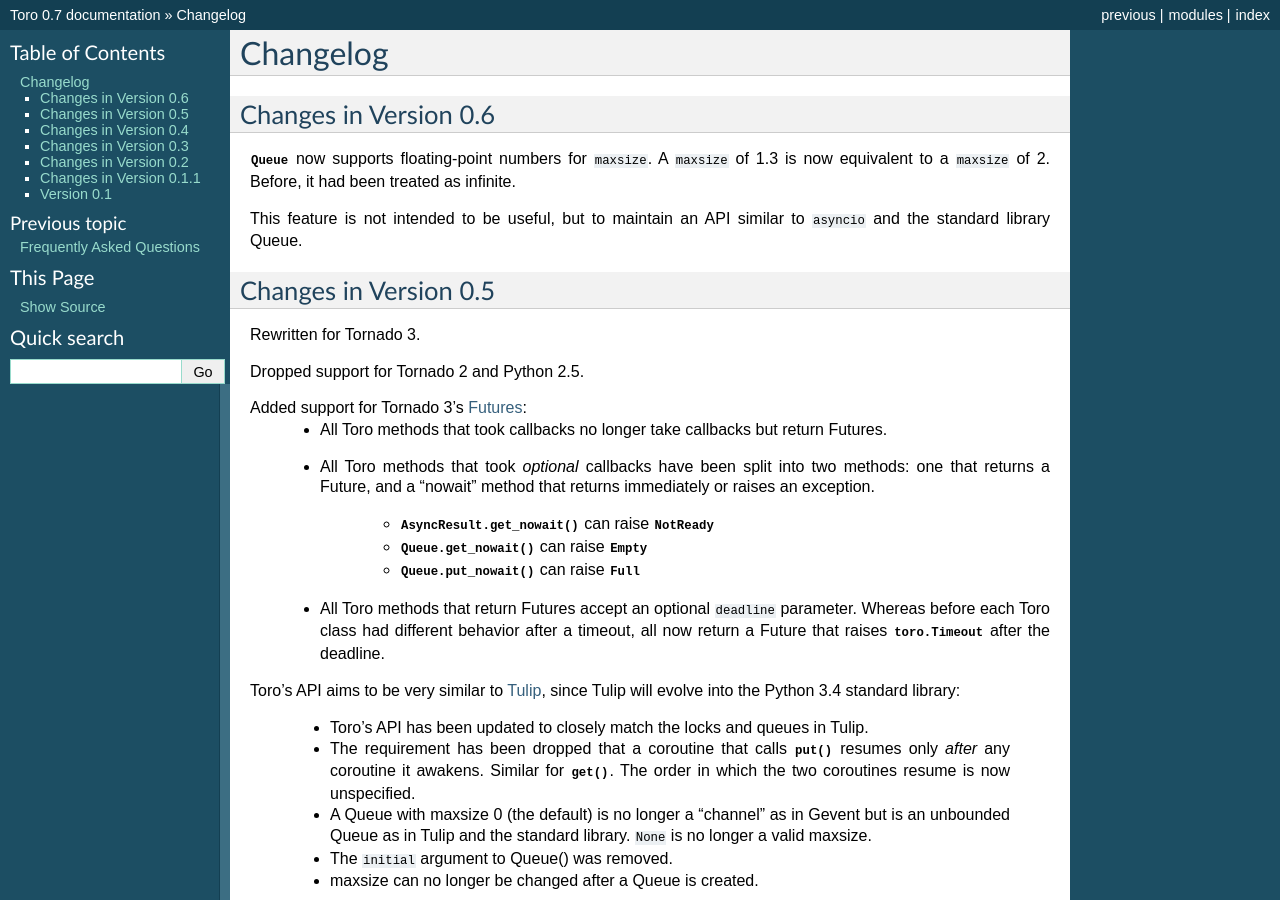
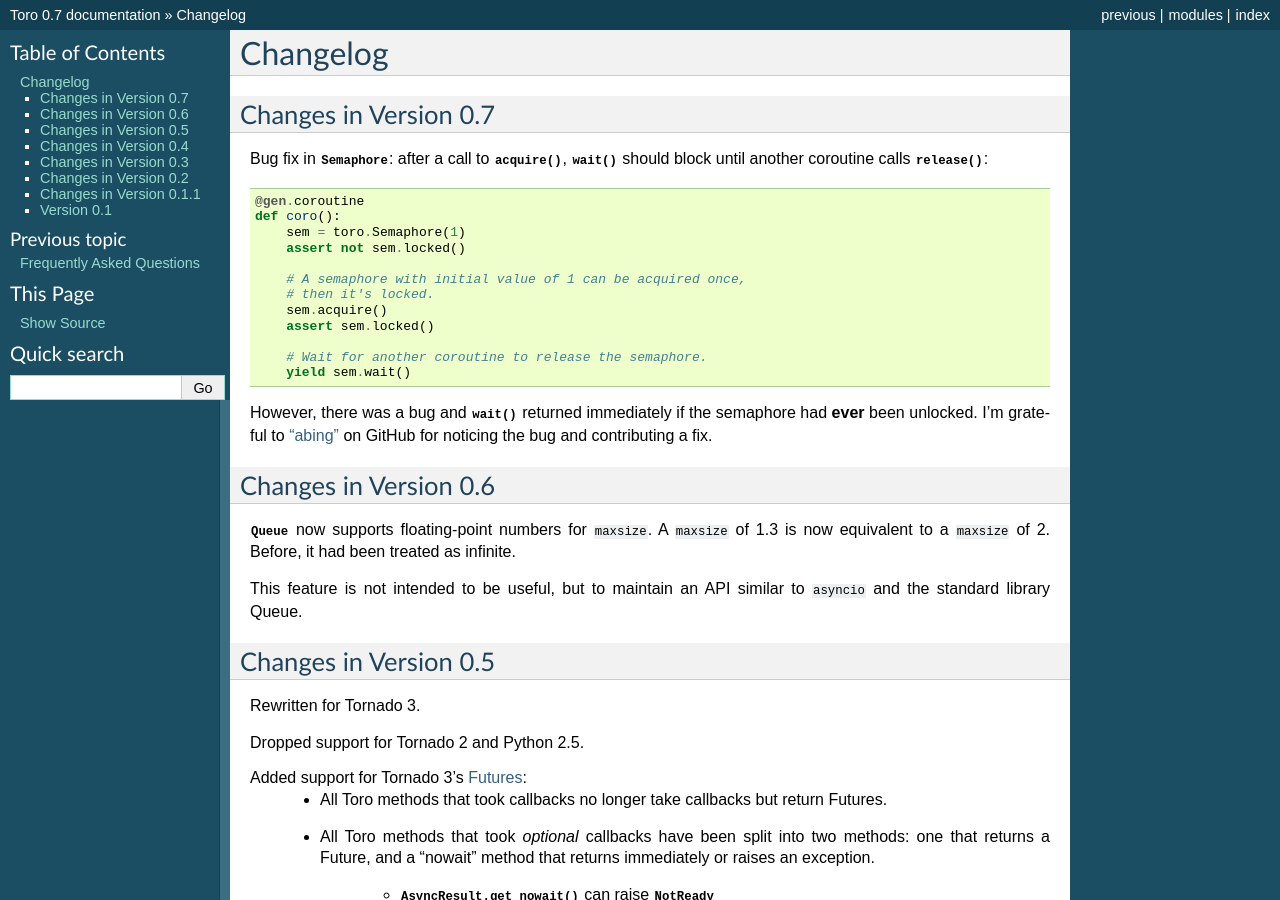
Before and after one commit to ajdavis/toro, a Sphinx documentation site: the page built from doc/changelog.rst, in a window 1280 px wide and 900 px high. Built offline with Sphinx 7.4.7, drawn with Linux system fonts in a browser that asks for light colours.

Commit message:
Update changelog for 0.7.

```diff
--- a/doc/changelog.rst
+++ b/doc/changelog.rst
@@ -2,6 +2,32 @@ Changelog
 =========
 
 .. module:: toro
+
+Changes in Version 0.7
+----------------------
+
+Bug fix in :class:`~toro.Semaphore`: after a call to
+:meth:`~toro.Semaphore.acquire`, :meth:`~toro.Semaphore.wait` should block
+until another coroutine calls :meth:`~toro.Semaphore.release`::
+
+    @gen.coroutine
+    def coro():
+        sem = toro.Semaphore(1)
+        assert not sem.locked()
+
+        # A semaphore with initial value of 1 can be acquired once,
+        # then it's locked.
+        sem.acquire()
+        assert sem.locked()
+
+        # Wait for another coroutine to release the semaphore.
+        yield sem.wait()
+
+However, there was a bug and :meth:`~toro.Semaphore.wait` returned immediately
+if the semaphore had **ever** been unlocked. I'm grateful to
+`"abing" <https://github.com/DanielBlack>`_ on GitHub for noticing the bug and
+contributing a fix.
+
 
 Changes in Version 0.6
 ----------------------
```
